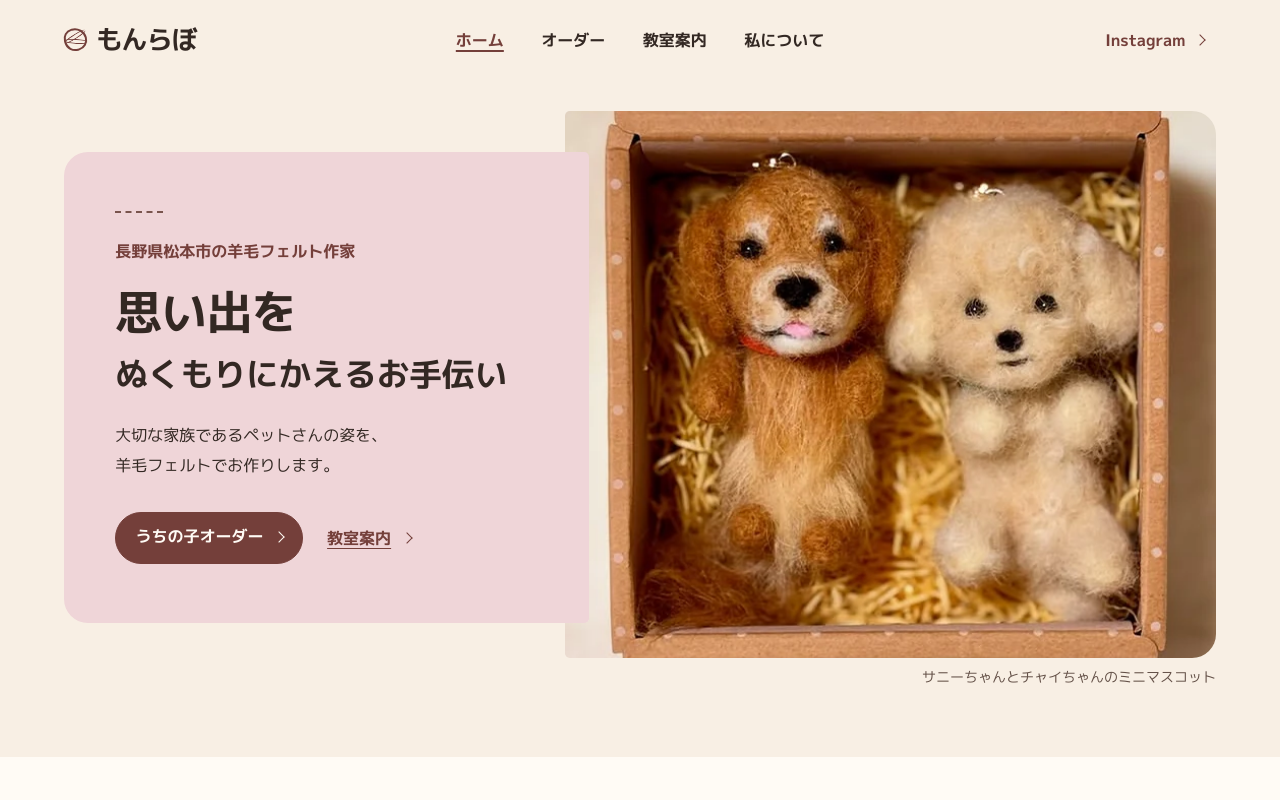
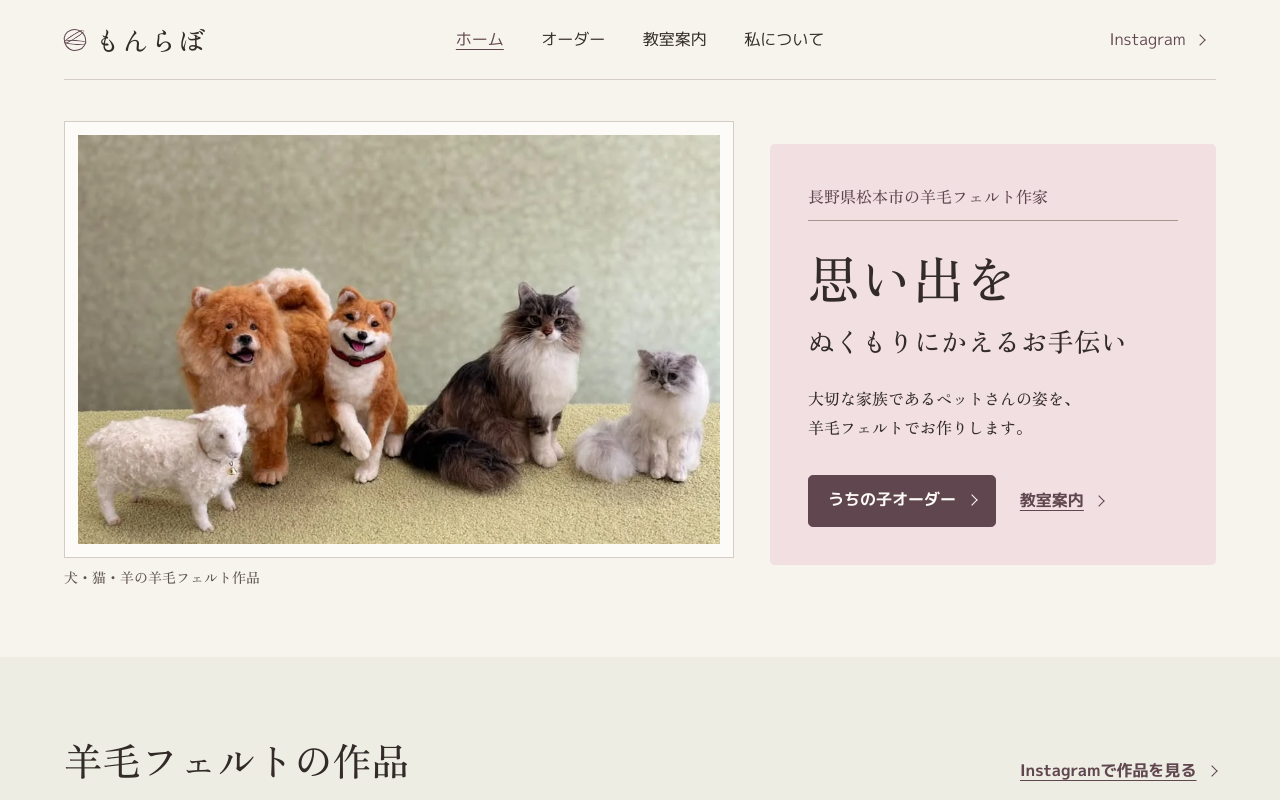
Before and after one commit to IllFlora/monlabo-preview, a plain HTML site: page index.html in a window 1280 px wide. Shown: the top 800 px of the page. Drawn offline with Linux system fonts and the light colour scheme.

Commit message:
Use the requested Monlabo photograph and refined Mincho styling

```diff
--- a/fonts.css
+++ b/fonts.css
@@ -1,6 +1,6 @@
 @font-face {
   font-family: "M PLUS 1p";
-  src: url("assets/mplus1p-400.woff2?v=95c79f55") format("woff2");
+  src: url("assets/mplus1p-400.woff2?v=df299d22") format("woff2");
   font-style: normal;
   font-weight: 400;
   font-display: swap;
@@ -8,8 +8,16 @@
 
 @font-face {
   font-family: "M PLUS 1p";
-  src: url("assets/mplus1p-700.woff2?v=368b36b3") format("woff2");
+  src: url("assets/mplus1p-700.woff2?v=451a09e1") format("woff2");
   font-style: normal;
   font-weight: 700;
   font-display: swap;
 }
+
+@font-face {
+  font-family: "Zen Old Mincho";
+  src: url("assets/zen-old-mincho-500.woff2?v=333b5f74") format("woff2");
+  font-style: normal;
+  font-weight: 500;
+  font-display: swap;
+}
--- a/index.html
+++ b/index.html
@@ -4,7 +4,7 @@
   <meta charset="utf-8">
   <meta name="viewport" content="width=device-width, initial-scale=1">
   <meta name="robots" content="noindex, nofollow">
-  <meta name="theme-color" content="#f8efe4">
+  <meta name="theme-color" content="#f7f4ed">
   <meta http-equiv="Content-Security-Policy" content="default-src 'none'; style-src 'self'; font-src 'self'; img-src 'self'; base-uri 'none'; form-action 'none'">
   <title>もんらぼ｜羊毛フェルトのうちの子オーダー・教室</title>
   <meta name="description" content="長野県松本市の羊毛フェルト作家、もんらぼ。犬や猫のうちの子オーダーのご相談と、塩尻の羊毛フェルト教室をご案内します。">
@@ -15,16 +15,16 @@
   <meta property="og:title" content="もんらぼ｜羊毛フェルトのうちの子オーダー・教室">
   <meta property="og:description" content="長野県松本市の羊毛フェルト作家、もんらぼ。犬や猫のうちの子オーダーのご相談と、塩尻の羊毛フェルト教室をご案内します。">
   <meta property="og:url" content="https://illflora.github.io/monlabo-preview/">
-  <meta property="og:image" content="https://illflora.github.io/monlabo-preview/assets/og-home.jpg">
+  <meta property="og:image" content="https://illflora.github.io/monlabo-preview/assets/og-collection.jpg">
   <meta property="og:image:width" content="1200">
   <meta property="og:image:height" content="630">
-  <meta property="og:image:alt" content="箱に並んだ犬の羊毛フェルトのミニマスコット">
+  <meta property="og:image:alt" content="犬・猫・羊をかたどった羊毛フェルトの作品">
   <meta name="twitter:card" content="summary_large_image">
   <link rel="icon" type="image/png" sizes="64x64" href="./favicon.png">
   <link rel="apple-touch-icon" href="./apple-touch-icon.png">
-  <link rel="preload" href="./assets/mplus1p-700.woff2?v=368b36b3" as="font" type="font/woff2" crossorigin>
-  <link rel="stylesheet" href="./fonts.css?v=4">
-  <link rel="stylesheet" href="./styles.css?v=6">
+  <link rel="preload" href="./assets/zen-old-mincho-500.woff2?v=333b5f74" as="font" type="font/woff2" crossorigin>
+  <link rel="stylesheet" href="./fonts.css?v=5">
+  <link rel="stylesheet" href="./styles.css?v=7">
 </head>
 <body>
   <a class="skip" href="#main">本文へ移動</a>
@@ -42,21 +42,23 @@
   </header>
   <main id="main" tabindex="-1">
     <section class="hero shell" aria-labelledby="home-title">
+      <figure class="hero-photo">
+        <div class="hero-frame">
+          <img src="./assets/atelier-collection.webp" srcset="./assets/atelier-collection-360.webp 360w, ./assets/atelier-collection.webp 960w" width="960" height="612" alt="淡い緑の背景に並んだ、犬・猫・羊をかたどった羊毛フェルトの作品5点" decoding="async" fetchpriority="high" sizes="(max-width: 900px) 90vw, (max-width: 1420px) 53vw, 750px">
+        </div>
+        <figcaption>犬・猫・羊の羊毛フェルト作品</figcaption>
+      </figure>
       <div class="hero-copy">
         <p class="hero-place">長野県松本市の羊毛フェルト作家</p>
         <h1 id="home-title">思い出を
           <span>ぬくもりにかえるお手伝い</span>
         </h1>
-        <p class="hero-lead">大切な家族であるペットさんの姿を、<span>羊毛フェルトでお作りします。</span></p>
+        <p class="hero-lead">大切な家族である<span>ペットさんの姿を、</span><span>羊毛フェルトでお作りします。</span></p>
         <div class="hero-actions">
           <a class="button arrow" href="order/">うちの子オーダー</a>
           <a class="text-link arrow" href="lesson/">教室案内</a>
         </div>
       </div>
-      <figure class="hero-photo">
-        <img src="./assets/sunny-chai.webp" srcset="./assets/sunny-chai-360.webp 360w, ./assets/sunny-chai.webp 640w" width="640" height="620" alt="木箱に並んだ茶色と白の犬の羊毛フェルトのミニマスコット" decoding="async" fetchpriority="high" sizes="(max-width: 720px) 94vw, (max-width: 1360px) 54vw, 704px">
-        <figcaption>サニーちゃんとチャイちゃんのミニマスコット</figcaption>
-      </figure>
     </section>
 
     <section class="work-section section" aria-labelledby="works-title">
--- a/styles.css
+++ b/styles.css
@@ -1,28 +1,28 @@
 :root {
   color-scheme: light;
-  --canvas: #f8efe4;
-  --surface: #fffbf5;
-  --rose: #e8c8c1;
-  --hero-rose: #efd5d8;
-  --ink: #332823;
-  --muted: #635047;
-  --accent: #743f3a;
-  --accent-hover: #5a302c;
-  --line: #cbb3a6;
-  --hairline: #9b6e66;
-  --thread: #79544d;
-  --body: "M PLUS 1p", "Hiragino Sans", Meiryo, sans-serif;
+  --canvas: #f7f4ed;
+  --surface: #fdfbf7;
+  --gallery-ground: #edede4;
+  --rose: #f3e8e7;
+  --hero-rose: #f1dfe2;
+  --ink: #332b28;
+  --muted: #5e524e;
+  --accent: #60464f;
+  --accent-hover: #49333b;
+  --line: #d5cdc4;
+  --hairline: #a1968c;
+  --thread: #795e66;
+  --body: "Zen Old Mincho", "Hiragino Mincho ProN", "Yu Mincho", serif;
+  --ui: "M PLUS 1p", "Hiragino Sans", Meiryo, sans-serif;
   --space-1: .5rem;
   --space-2: 1rem;
   --space-3: 1.5rem;
   --space-4: 2rem;
   --space-5: 3rem;
-  --space-6: 4rem;
   --section: clamp(3.25rem, 6vw, 6rem);
   --gutter: clamp(1rem, 5vw, 4.5rem);
   --shell: 80rem;
-  --radius: 1.5rem;
-  --pill: 100vmax;
+  --radius: .3rem;
 }
 
 *, *::before, *::after { box-sizing: border-box; }
@@ -30,7 +30,7 @@ body {
   margin: 0;
   background: var(--canvas);
   color: var(--ink);
-  font: 400 1rem / 1.8 var(--body);
+  font: 500 1rem / 1.85 var(--body);
   overflow-wrap: anywhere;
   word-break: normal;
   line-break: strict;
@@ -39,13 +39,13 @@ body {
 img { display: block; width: 100%; height: auto; }
 h1, h2, h3, p, figure, ul, ol { margin: 0; }
 h1, h2, h3 {
-  font-weight: 700;
+  font-weight: 500;
   line-height: 1.35;
   text-wrap: balance;
   word-break: auto-phrase;
   font-feature-settings: "palt";
 }
-h1 { font-size: clamp(2rem, 5vw, 4.5rem); }
+h1 { font-size: clamp(2rem, 4.6vw, 3.75rem); }
 h2 { font-size: clamp(1.65rem, 3vw, 2.5rem); }
 h3 { font-size: clamp(1.14rem, 1.7vw, 1.5rem); }
 p { max-inline-size: 38em; text-wrap: pretty; }
@@ -76,6 +76,7 @@ button, summary { font: inherit; }
   align-items: center;
   min-block-size: 5rem;
   gap: var(--space-2);
+  border-bottom: 1px solid var(--line);
 }
 .wordmark {
   display: inline-flex;
@@ -84,17 +85,17 @@ button, summary { font: inherit; }
   width: fit-content;
   min-height: 44px;
   font-size: 1.65rem;
-  font-weight: 700;
-  letter-spacing: -.045em;
+  font-weight: 500;
+  letter-spacing: .06em;
   line-height: 1.2;
   text-decoration: none;
 }
 .brand-symbol {
   position: relative;
-  width: 1.45rem;
-  height: 1.45rem;
+  width: 1.35rem;
+  height: 1.35rem;
   flex: 0 0 auto;
-  border: 2px solid var(--accent);
+  border: 1px solid var(--accent);
   border-radius: 46% 57% 49% 52%;
   transform: rotate(-16deg);
 }
@@ -115,12 +116,13 @@ button, summary { font: inherit; }
   align-items: center;
   min-height: 44px;
   text-decoration: none;
-  font-weight: 700;
+  font-family: var(--ui);
+  font-weight: 400;
 }
 .main-nav a, .footer nav a { padding-inline: .25rem; }
 .main-nav a[aria-current], .main-nav a:hover, .footer nav a:hover {
   text-decoration: underline;
-  text-decoration-thickness: 2px;
+  text-decoration-thickness: 1px;
 }
 .main-nav a[aria-current] { color: var(--accent); }
 .header-social { justify-self: end; padding-inline: .75rem; gap: .65rem; color: var(--accent); }
@@ -133,6 +135,7 @@ button, summary { font: inherit; }
   align-items: center;
   justify-content: center;
   gap: .72rem;
+  font-family: var(--ui);
   font-weight: 700;
   line-height: 1.45;
 }
@@ -140,7 +143,7 @@ button, summary { font: inherit; }
   min-height: 52px;
   padding: .65rem 1.2rem .8rem;
   border: 1px solid var(--accent);
-  border-radius: var(--pill);
+  border-radius: var(--radius);
   background: var(--accent);
   color: var(--surface);
   text-decoration: none;
@@ -160,53 +163,44 @@ button, summary { font: inherit; }
 }
 
 .hero {
-  padding-top: clamp(1rem, 2.4vw, 2.25rem);
+  padding-top: clamp(1.25rem, 3.2vw, 3rem);
   padding-bottom: clamp(2.5rem, 5.4vw, 5rem);
   display: grid;
-  grid-template-columns: minmax(0, .87fr) minmax(0, 1.13fr);
+  grid-template-columns: minmax(0, 1.5fr) minmax(0, 1fr);
+  gap: clamp(1.25rem, 2.8vw, 2.75rem);
   align-items: center;
 }
 .hero-copy {
-  position: relative;
-  z-index: 1;
-  margin-right: -1.5rem;
-  margin-top: -1.5rem;
-  padding: clamp(2rem, 4.6vw, 4.5rem) clamp(1.5rem, 4vw, 3.75rem);
-  border-radius: var(--radius) .3rem .3rem var(--radius);
+  padding: clamp(1.55rem, 3vw, 3rem);
+  border-radius: var(--radius);
   background: var(--hero-rose);
 }
-.hero-copy::before {
-  content: "";
-  display: block;
-  width: 3rem;
-  margin-bottom: var(--space-3);
-  border-top: 2px dashed var(--thread);
+.hero-place {
+  margin-block-end: var(--space-3);
+  padding-block-end: var(--space-1);
+  border-bottom: 1px solid var(--hairline);
+  color: var(--accent);
 }
-.hero-place { margin-block-end: var(--space-2); font-weight: 700; color: var(--accent); }
-.hero h1 { font-size: clamp(1.95rem, 3.65vw, 3.45rem); letter-spacing: -.025em; line-height: 1.33; }
-.hero h1 span { display: block; margin-top: .22em; font-size: .7em; letter-spacing: 0; line-height: 1.42; }
+.hero h1 { font-size: clamp(2.4rem, 4vw, 3.8rem); letter-spacing: .025em; line-height: 1.25; }
+.hero h1 span { display: block; margin-top: .48em; font-size: clamp(1.25rem, 2.05vw, 1.94rem); letter-spacing: .015em; line-height: 1.45; }
 .hero-lead { margin-top: var(--space-3); line-height: 1.85; }
 .hero-lead span { display: inline-block; max-inline-size: 100%; }
 .hero-actions { display: flex; flex-wrap: wrap; align-items: center; gap: var(--space-1) var(--space-3); margin-top: var(--space-4); }
-.hero-photo img {
-  aspect-ratio: 1.19;
-  object-fit: cover;
-  object-position: center;
-  border-radius: .3rem var(--radius) var(--radius) .3rem;
-  background: var(--rose);
+.hero-frame {
+  padding: clamp(.37rem, 1vw, .82rem);
+  border: 1px solid var(--line);
+  background: var(--surface);
 }
+.hero-photo img { background: var(--gallery-ground); }
 figcaption { padding-top: var(--space-1); color: var(--muted); font-size: .875rem; line-height: 1.6; text-wrap: balance; }
-.hero-photo figcaption { text-align: right; }
 .mobile-break { display: none; }
 
-.work-section { background: var(--surface); }
+.work-section { background: var(--gallery-ground); }
 .section-heading { display: flex; align-items: baseline; justify-content: space-between; flex-wrap: wrap; gap: var(--space-2) var(--space-4); margin-bottom: var(--space-4); }
 .section-heading-stack { display: block; }
 .section-heading-stack p { margin-top: var(--space-2); }
 .work-gallery { display: grid; grid-template-columns: repeat(3, minmax(0, 1fr)); gap: clamp(.75rem, 3vw, 2rem); }
-.work-gallery img { aspect-ratio: 1; object-fit: cover; border-radius: var(--radius) var(--radius) .25rem .25rem; }
-.work-gallery figure:nth-child(2) { margin-top: var(--space-4); }
-.work-gallery figure:nth-child(3) { margin-top: var(--space-6); }
+.work-gallery img { aspect-ratio: 1; object-fit: cover; border-radius: var(--radius); }
 .route-section { display: grid; grid-template-columns: repeat(3, minmax(0, 1fr)); gap: var(--space-3); }
 .route {
   display: grid;
@@ -237,12 +231,12 @@ figcaption { padding-top: var(--space-1); color: var(--muted); font-size: .875re
 }
 .page-jump .arrow::after { transform: rotate(135deg); margin-top: -.22em; }
 .menu-grid { display: grid; grid-template-columns: minmax(0, 1fr) minmax(0, 1.2fr); gap: var(--space-3); }
-.menu-item { background: var(--surface); border-radius: var(--radius); padding: clamp(1rem, 3vw, 2.5rem); }
+.menu-item { background: var(--surface); border: 1px solid var(--line); border-radius: var(--radius); padding: clamp(1rem, 3vw, 2.5rem); }
 .menu-item p { margin-top: var(--space-1); }
 .menu-item .frame-price { margin-top: var(--space-3); }
 .frame-price strong { margin-inline-end: .35em; color: var(--accent); font-size: clamp(1.65rem, 3.2vw, 2.5rem); }
 .menu-note { margin-top: var(--space-3); }
-.menu-item table { width: 100%; border-collapse: collapse; margin-top: var(--space-2); font-variant-numeric: tabular-nums; }
+.menu-item table { width: 100%; border-collapse: collapse; margin-top: var(--space-2); font-family: var(--ui); font-variant-numeric: tabular-nums; }
 .menu-item th, .menu-item td { text-align: end; padding: .45rem .25rem; }
 .menu-item tbody tr { border-top: 1px solid var(--line); }
 .menu-item tbody th { text-align: start; }
@@ -364,14 +358,13 @@ figcaption { padding-top: var(--space-1); color: var(--muted); font-size: .875re
 .footer p { margin-top: .2rem; color: var(--muted); }
 
 @media (max-width: 900px) {
-  .hero-copy { padding: var(--space-3); }
-  .hero-photo img { aspect-ratio: 1.04; }
+  .hero { grid-template-columns: minmax(0, 1fr); justify-items: center; }
+  .hero-photo { width: 100%; }
+  .hero-copy { width: 100%; padding: clamp(1.25rem, 4.5vw, 2.5rem); }
+  .hero h1 { font-size: clamp(2.05rem, 7.4vw, 3.35rem); }
+  .hero h1 span { font-size: clamp(1.17rem, 5.8vw, 2rem); }
   .hero-actions { gap: var(--space-1) var(--space-2); margin-top: var(--space-3); }
   .route { padding: var(--space-2) .35rem; }
-}
-
-@media (min-width: 721px) and (max-width: 767px) {
-  .hero h1 span { font-size: .65em; }
 }
 
 @media (max-width: 720px) {
@@ -380,13 +373,8 @@ figcaption { padding-top: var(--space-1); color: var(--muted); font-size: .875re
   .header-social { grid-area: social; padding-inline: .25rem; }
   .main-nav { grid-area: nav; display: grid; grid-template-columns: 1fr 1fr 1fr 1.2fr; gap: 0; border-bottom: 1px solid var(--line); }
   .main-nav a { justify-content: center; }
-  .hero { display: flex; flex-direction: column; align-items: stretch; padding-top: var(--space-2); }
-  .hero-photo { order: -1; }
-  .hero-photo img { aspect-ratio: 1.4; border-radius: var(--radius) var(--radius) .3rem .3rem; }
-  .hero-photo figcaption { text-align: left; }
-  .hero-copy { margin: var(--space-2) 0 0; padding: var(--space-3); border-radius: var(--radius); }
-  .hero-copy::before { margin-bottom: var(--space-2); }
-  .hero h1 { font-size: clamp(2rem, 7.9vw, 3.5rem); }
+  .hero { padding-top: var(--space-2); }
+  .hero-place { margin-block-end: var(--space-2); }
   .hero-lead { margin-top: var(--space-2); }
   .hero-actions { margin-top: var(--space-2); }
   .route-section, .flow-grid, .venue, .about-hero, .making-grid, .faq { grid-template-columns: minmax(0, 1fr); }
@@ -398,7 +386,6 @@ figcaption { padding-top: var(--space-1); color: var(--muted); font-size: .875re
 
 @media (max-width: 560px) {
   .work-gallery { grid-template-columns: repeat(2, minmax(0, 1fr)); }
-  .work-gallery figure:nth-child(2), .work-gallery figure:nth-child(3) { margin-top: 0; }
   .work-gallery figure:nth-child(3) { grid-column: 1 / -1; }
   .work-gallery figure:nth-child(3) img { aspect-ratio: 1.7; object-position: center 88%; }
   .menu-grid, .class-row { grid-template-columns: minmax(0, 1fr); gap: var(--space-2); }
@@ -413,6 +400,5 @@ figcaption { padding-top: var(--space-1); color: var(--muted); font-size: .875re
 
 @media (max-width: 360px) {
   .main-nav a { padding-inline: .12rem; font-size: .875rem; }
-  .hero h1 { font-size: 1.75rem; }
   .contact-actions .button { padding-inline: .8rem; }
 }
```
Also changed, not shown: 404.html (+3 -3 lines), about/index.html (+3 -3 lines), lesson/index.html (+3 -3 lines), order/index.html (+5 -5 lines), LICENSE-zen-old-mincho.txt (added), assets/atelier-collection-360.webp (added), assets/atelier-collection.webp (added), assets/mplus1p-400.woff2, assets/mplus1p-700.woff2, assets/og-collection.jpg (added), assets/og-home.jpg (deleted), assets/sunny-chai-360.webp (deleted), assets/sunny-chai.webp (deleted), assets/zen-old-mincho-500.woff2 (added).
